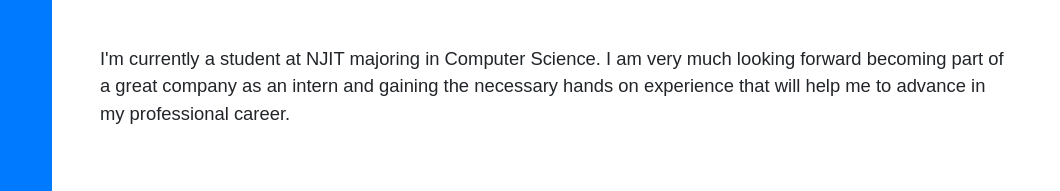
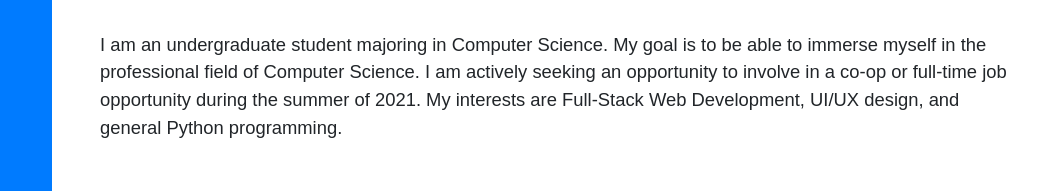
Before and after one commit to henilb/resume, a website with bundled scripts: page index.html in a window 1280 px wide. Shown: the part 313-504 px from the top of the page, 220-1280 px from the left. Built offline with nearby package versions, Linux system fonts and the light colour scheme; a web font is replaced by a local one.

Commit message:
Update index.html

```diff
--- a/index.html
+++ b/index.html
@@ -137,7 +137,7 @@ return true;
         <div class="subheading mb-5">Edison, New Jersey · (609) 469-2835 ·
           <a href="mailto:officialhenil@gmail.com">officialhenil@gmail.com</a>
         </div>
-        <p class="lead mb-5">I'm currently a student at NJIT majoring in Computer Science. I am very much looking forward becoming part of a great company as an intern and gaining the necessary hands on experience that will help me to advance in my professional career.</p> <br>
+        <p class="lead mb-5">I am an undergraduate student majoring in Computer Science. My goal is to be able to immerse myself in the professional field of Computer Science. I am actively seeking an opportunity to involve in a co-op or full-time job opportunity during the summer of 2021. My interests are Full-Stack Web Development, UI/UX design, and general Python programming.</p> <br>
 
         <div class="social-icons">
           <a href="https://www.linkedin.com/in/henilbhatt">
```
